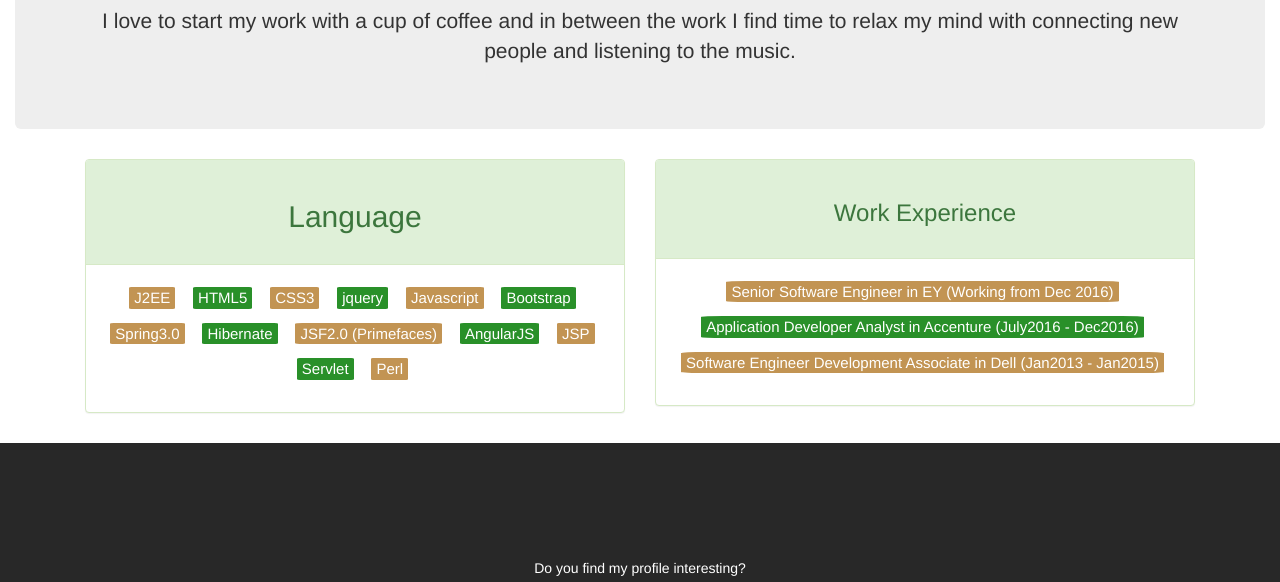
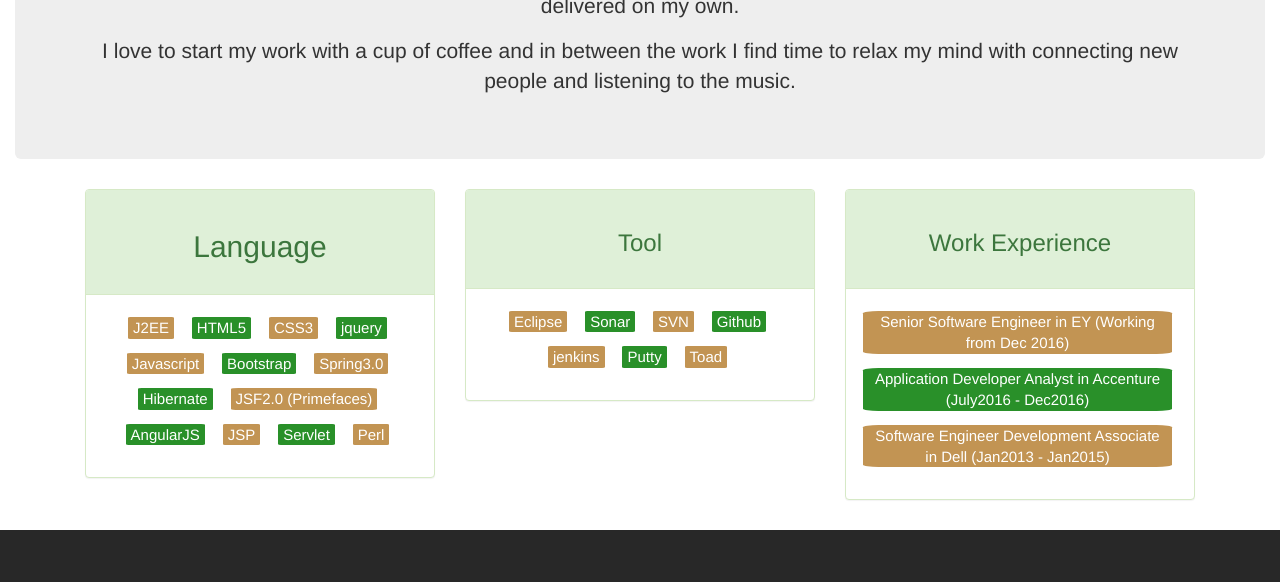
Before and after one commit to Shivam-code/shivam-code.github.io, a plain HTML site: page index.html in a window 1280 px wide. Shown: the part 964-1546 px from the top of the page. Drawn offline with nearby package versions, Linux system fonts and the light colour scheme.

Commit message:
With Skill chnages and footer

```diff
--- a/css/shivam-code.css
+++ b/css/shivam-code.css
@@ -35,14 +35,6 @@
 }
 
 .nav-pic {
-	/*
-	border: 2px solid #fff;
-    float: left;
-    margin: 20px;
-	 box-shadow: 5px 5px 5px #111;
-	-webkit-box-shadow: 5px 5px 5px #111;
-	*/
-	 background-color: #ffffff;
     border-radius: 20%;
     height: 44px;
     overflow: hidden;
@@ -147,7 +139,7 @@
 @-webkit-keyframes changeColor{from{color: maroon;} to{color: purple;}}
 
 .scroll-page {
-	    color: red;
+	color: red;
     position: fixed;
     right: .4%;
     top: 80%;
--- a/index.html
+++ b/index.html
@@ -56,7 +56,7 @@
 		<a class="container-title">About me</a>
 		<div class="jumbotron">
 
-			<p>I am a passionate web developer(Full Stack), working as a Senior Software Engineer (living in Bangalore, Karnataka India).<br/>
+			<p>I am a passionate web developer (Full Stack), working as a Senior Software Engineer (living in Bangalore, Karnataka India).<br/>
         I have worked on different enterprise web applications for various multinational clients.<br/>
         I like to work on emerging techntologies. I have not only been a team player but also an individual contributor to complete the tasks.<br/>
         I focus on user problems and put my whole effort to provide the genuine solutions.
@@ -64,47 +64,65 @@
         <p>
           In day to day work I enjoy working on complex web development tasks using latest technologies and tools.<br/>
           I enjoy doing hands on with new programming languages and frameworks.<br/>
-          But by the end of the day my daily deliverables matter most to me.
+          But by the end of the day my daily deliverables matter most to me. Many times I have taken project responsibility and delivered on my own.
         </p>
         <p>I love to start my work with a cup of coffee and in between the work I find time to relax my mind with connecting new people and listening to the music.</p>
 
 		</div>
 	</div>
 	<div class="container abt" id="skills">
-		<div class="col-md-6">
+		<div class="col-md-4">
 			<div class="panel panel-success">
 			<div class="panel-heading">
 				<div class="panel-heading"><h2>Language</h2></div>
 			</div>
 			<div class="panel-body">
 				<ul class="list-inline skill-list">
-					<li class="">J2EE</li>
-					<li class="">HTML5</li>
-					<li class="">CSS3</li>
-					<li class="">jquery</li>
-					<li class="">Javascript</li>
-					<li class="">Bootstrap</li>
-					<li class="">Spring3.0</li>
-					<li class="">Hibernate</li>
-					<li class="">JSF2.0 (Primefaces)</li>
-					<li class="">AngularJS</li>
-					<li class="">JSP</li>
-					<li class="">Servlet</li>
-					<li class="">Perl</li>
+					<li>J2EE</li>
+					<li >HTML5</li>
+					<li >CSS3</li>
+					<li >jquery</li>
+					<li >Javascript</li>
+					<li >Bootstrap</li>
+					<li >Spring3.0</li>
+					<li >Hibernate</li>
+					<li >JSF2.0 (Primefaces)</li>
+					<li >AngularJS</li>
+					<li >JSP</li>
+					<li >Servlet</li>
+					<li >Perl</li>
 				</ul>
 			</div>
 		</div>
 		</div>
-		<div class="col-md-6">
+		<div class="col-md-4">
+			<div class="panel panel-success">
+			<div class="panel-heading">
+				<div class="panel-heading"><h3>Tool</h3></div>
+			</div>
+			<div class="panel-body">
+				<ul class="list-inline skill-list">
+					<li >Eclipse</li>
+					<li>Sonar</li>
+					<li>SVN</li>
+					<li>Github</li>
+					<li>jenkins</li>
+					<li>Putty</li>
+					<li>Toad</li>
+				</ul>
+			</div>
+		</div>
+		</div>
+		<div class="col-md-4">
 			<div class="panel panel-success">
 			<div class="panel-heading">
 				<div class="panel-heading"><h3>Work Experience</h3></div>
 			</div>
 			<div class="panel-body">
 				<ul class="list-inline skill-list">
-					<li class="">Senior Software Engineer in EY (Working from Dec 2016)</li>
-					<li class="">Application Developer Analyst in Accenture (July2016 - Dec2016)</li>
-					<li class="">Software Engineer Development Associate in Dell (Jan2013 - Jan2015)</li>
+					<li >Senior Software Engineer in EY (Working from Dec 2016)</li>
+					<li >Application Developer Analyst in Accenture (July2016 - Dec2016)</li>
+					<li >Software Engineer Development Associate in Dell (Jan2013 - Jan2015)</li>
 				</ul>
 			</div>
 		</div>
```
Also changed, not shown: about.html (+42 -1 lines).
